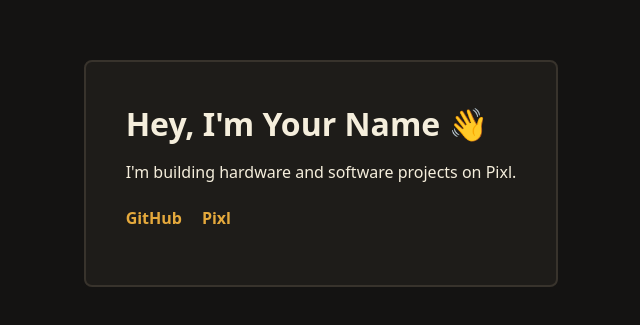
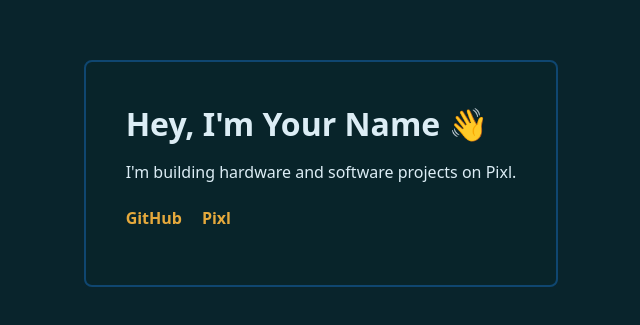
Before and after one commit to Bob-41/raisebuilder, a plain HTML site: page index.html in a window 1280 px wide. Shown: the part 227-552 px from the top of the page, without its empty margins (319-959 px from the left). Drawn offline with Linux system fonts and the light colour scheme.

Commit message:
2nd commit

```diff
--- a/index.html
+++ b/index.html
@@ -3,6 +3,7 @@
 <head>
   <meta charset="utf-8">
   <meta name="viewport" content="width=device-width, initial-scale=1">
+  <meta name="robots" content="noindex, nofollow">
   <title>Your Name | Pixl Maker</title>
   <link rel="stylesheet" href="style.css">
 </head>
--- a/style.css
+++ b/style.css
@@ -4,15 +4,15 @@ body {
   display: grid;
   place-items: center;
   font-family: system-ui, -apple-system, BlinkMacSystemFont, sans-serif;
-  background: #141312;
-  color: #f5eedc;
+  background: #09242c;
+  color: #dcedf5;
 }
 
 main {
   max-width: 32rem;
   padding: 2.5rem;
-  background: #1e1c19;
-  border: 2px solid #38332c;
+  background: #08242a;
+  border: 2px solid #0f4670;
   border-radius: 8px;
 }
 
```
Also changed, not shown: robots.txt (added).
